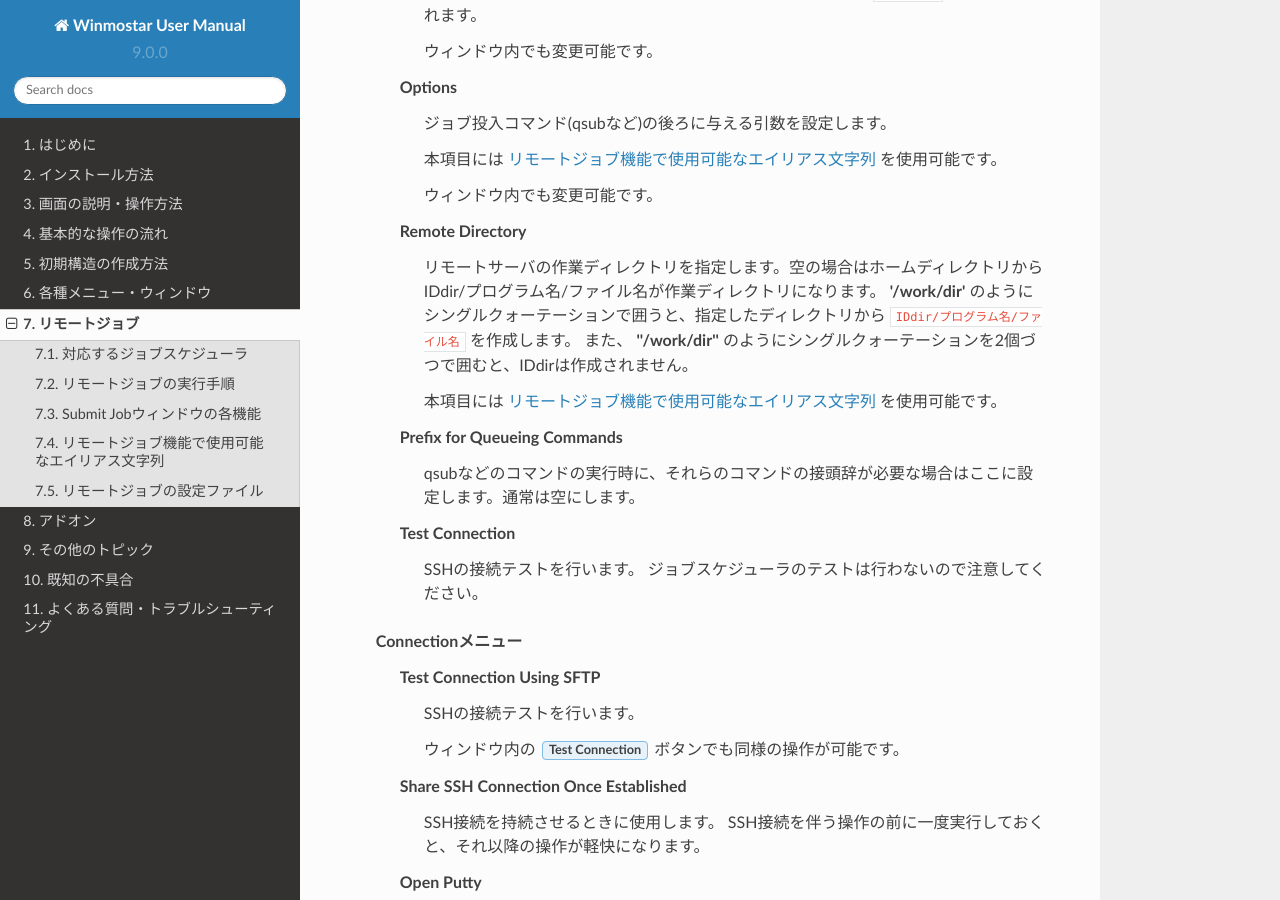
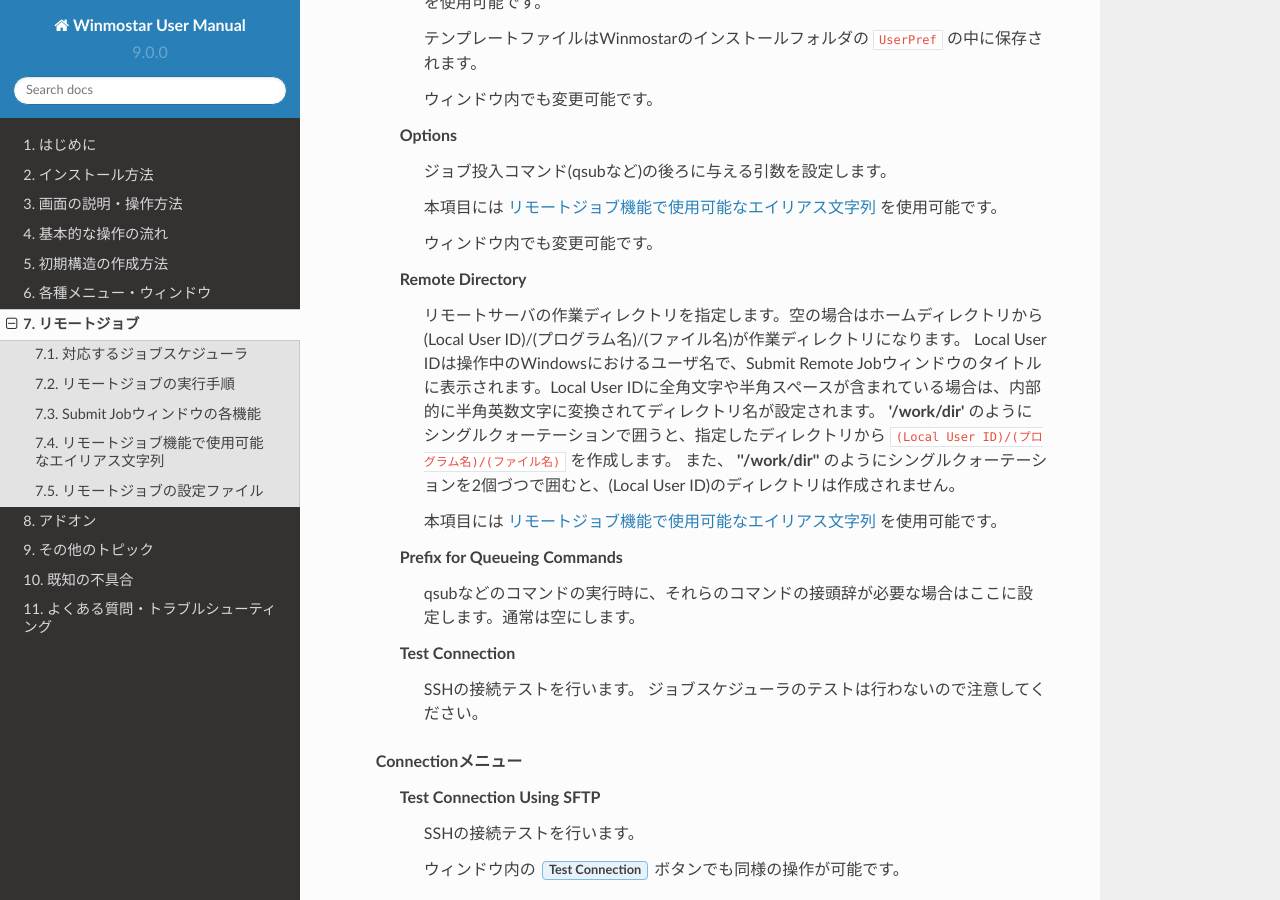
Before and after one commit to X-Ability/winmostar_doc, a Sphinx documentation site: the page built from source/winmos/winmos_remote.rst, in a window 1280 px wide and 900 px high, scrolled down 6771 px. Built offline with Sphinx 7.4.7 and the Read the Docs theme 2.0.0, drawn with Linux system fonts in a browser that asks for light colours; some of the changed text lies outside the part shown.

Commit message:
旧リモートジョブ関連資料にしか書いてなかった情報を追記
git-svn-id: http://varane/svn/winmostar_doc/trunk@36 10044ad8-96a7-4fcc-a7cb-627c628f43f5

```diff
--- a/source/winmos/winmos_remote.rst
+++ b/source/winmos/winmos_remote.rst
@@ -24,6 +24,8 @@
    - ST
    - NSUB
    - Rescale
+
+TSUBAME3.0を利用する場合はSGEを選択する。
 
 対応するジョブスケジューラがリモートサーバにインストールされていない場合は、以下の方法でリモートジョブを実行することができます。
 
@@ -221,9 +223,10 @@
 
          ウィンドウ内でも変更可能です。
       Remote Directory
-         リモートサーバの作業ディレクトリを指定します。空の場合はホームディレクトリからIDdir/プログラム名/ファイル名が作業ディレクトリになります。
-         :command:`'/work/dir'` のようにシングルクォーテーションで囲うと、指定したディレクトリから :file:`IDdir/プログラム名/ファイル名` を作成します。
-         また、 :command:`''/work/dir''` のようにシングルクォーテーションを2個づつで囲むと、IDdirは作成されません。
+         リモートサーバの作業ディレクトリを指定します。空の場合はホームディレクトリから(Local User ID)/(プログラム名)/(ファイル名)が作業ディレクトリになります。
+         Local User IDは操作中のWindowsにおけるユーザ名で、Submit Remote Jobウィンドウのタイトルに表示されます。Local User IDに全角文字や半角スペースが含まれている場合は、内部的に半角英数文字に変換されてディレクトリ名が設定されます。
+         :command:`'/work/dir'` のようにシングルクォーテーションで囲うと、指定したディレクトリから :file:`(Local User ID)/(プログラム名)/(ファイル名)` を作成します。
+         また、 :command:`''/work/dir''` のようにシングルクォーテーションを2個づつで囲むと、(Local User ID)のディレクトリは作成されません。
 
          本項目には :ref:`remote_alias` を使用可能です。
       Prefix for Queueing Commands
```
